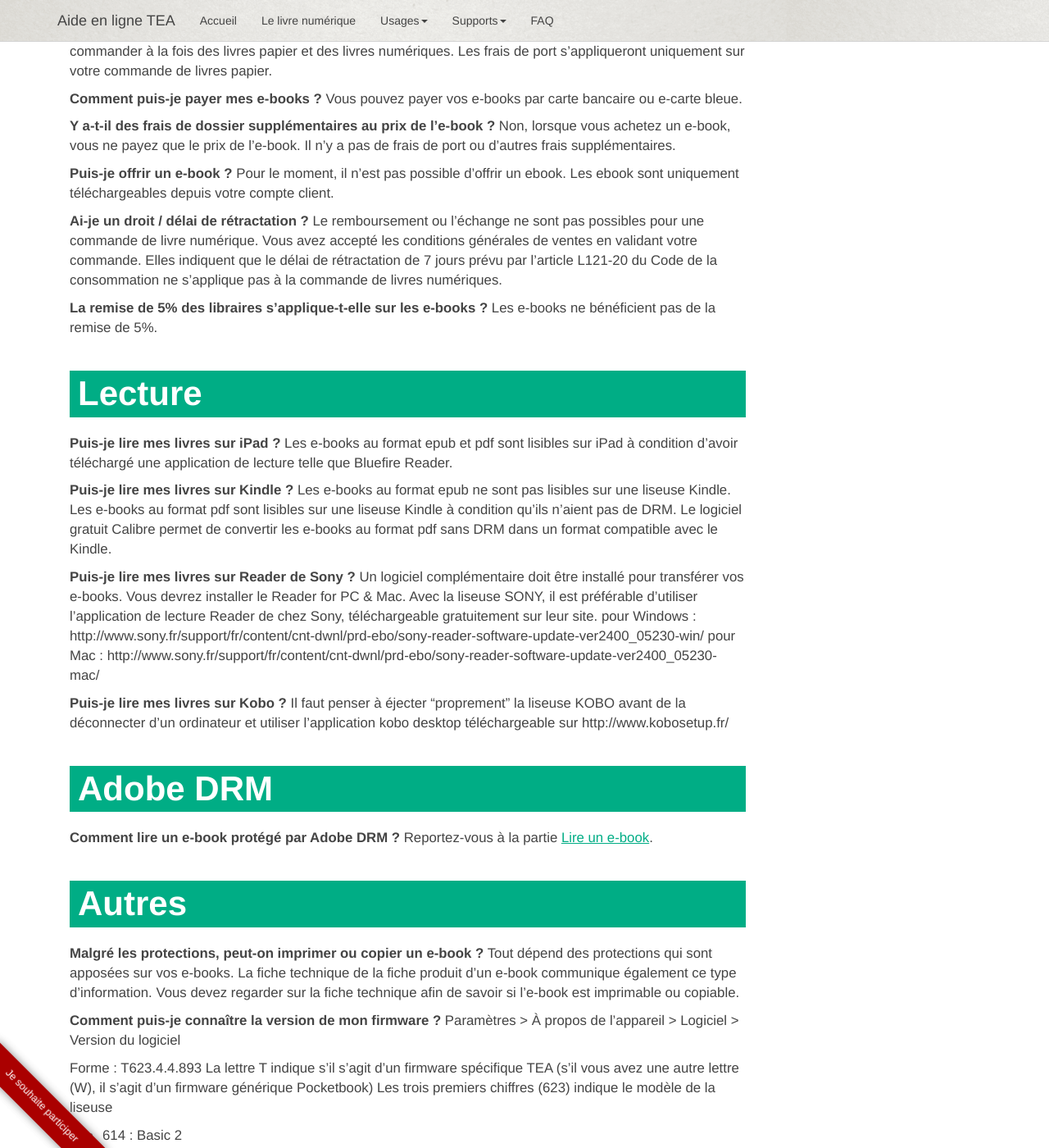
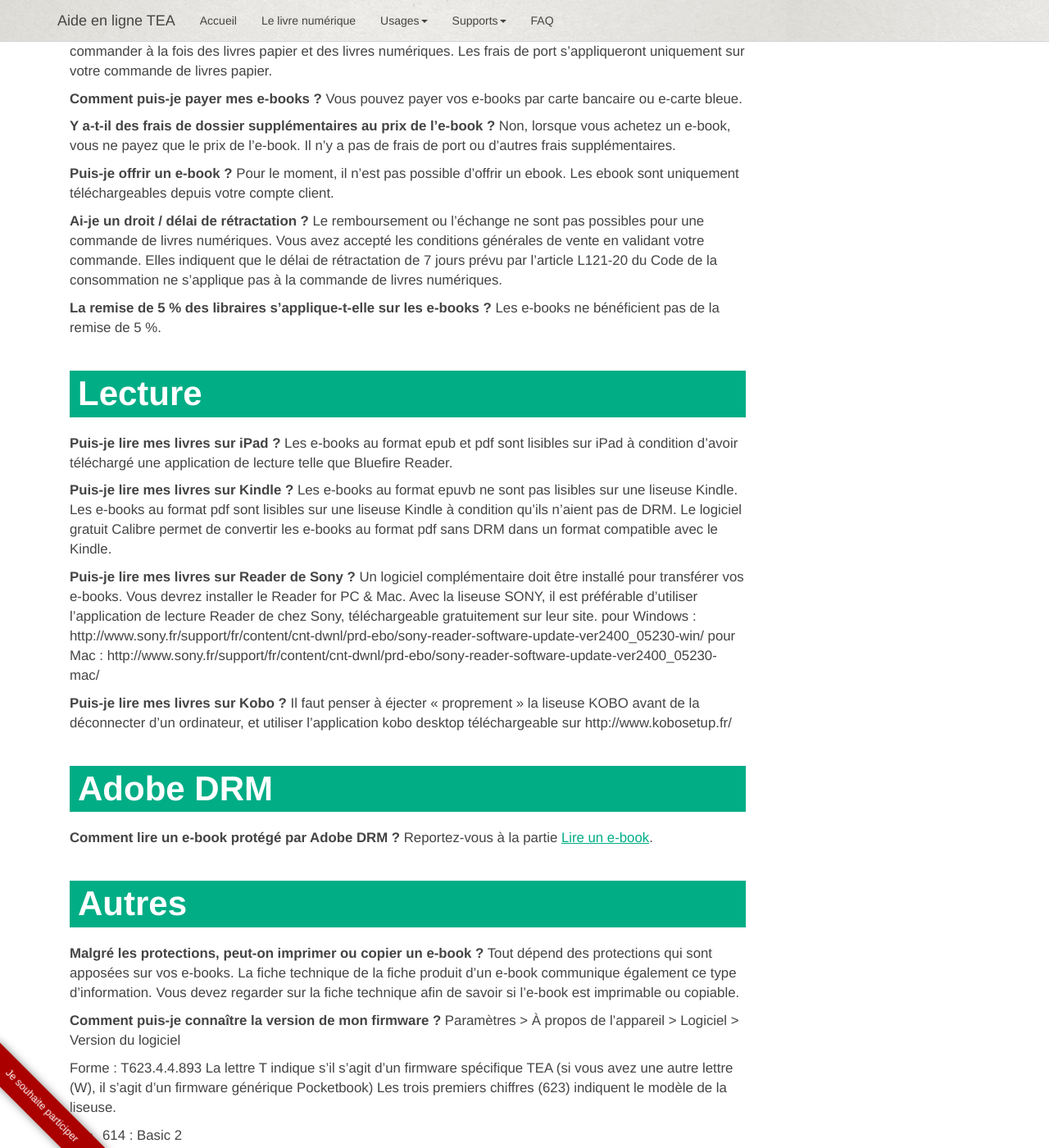
Before and after one commit to TEA-ebook/help-center, a Jekyll site: the page built from _pages/FAQ.md, in a window 1280 px wide and 1400 px high, scrolled down 355 px. Shown: the whole window at 82% size. Built offline with Jekyll 4.4.1, drawn with Linux system fonts in a browser that asks for light colours; nearby versions of some CDN libraries; Markdown is read by kramdown in place of the engine named in the settings; some of the changed text lies outside the part shown.

Commit message:
Mod: FAQ wording and typo

```diff
--- a/_pages/FAQ.md
+++ b/_pages/FAQ.md
@@ -30,50 +30,50 @@ Pour le moment, il n'est pas possible d'offrir un ebook.
 Les ebook sont uniquement téléchargeables depuis votre compte client.
 
 **Ai-je un droit / délai de rétractation ?**
-Le remboursement ou l’échange ne sont pas possibles pour une commande de livre numérique.
-Vous avez accepté les conditions générales de ventes en validant votre commande.
+Le remboursement ou l’échange ne sont pas possibles pour une commande de livres numériques.
+Vous avez accepté les conditions générales de vente en validant votre commande.
 Elles indiquent que le délai de rétractation de 7 jours prévu par l’article L121-20 du Code de la consommation ne s’applique pas à la commande de livres numériques.
 
-**La remise de 5% des libraires s’applique-t-elle sur les e-books ?**
-Les e-books ne bénéficient pas de la remise de 5%.
+**La remise de 5 % des libraires s’applique-t-elle sur les e-books ?**
+Les e-books ne bénéficient pas de la remise de 5 %.
 
 {% include anchor.html id="lecture" label="Lecture" %}
 ##Lecture
 
-**Puis-je lire mes livres sur iPad ?**
+**Puis-je lire mes livres sur iPad ?**
 Les e-books au format epub et pdf sont lisibles sur iPad à condition d'avoir téléchargé une application de lecture telle que Bluefire Reader.
 
-**Puis-je lire mes livres sur Kindle ?**
-Les e-books au format epub ne sont pas lisibles sur une liseuse Kindle.
+**Puis-je lire mes livres sur Kindle ?**
+Les e-books au format epuvb ne sont pas lisibles sur une liseuse Kindle.
 Les e-books au format pdf sont lisibles sur une liseuse Kindle à condition qu'ils n'aient pas de DRM. Le logiciel gratuit Calibre permet de convertir les e-books au format pdf sans DRM dans un format compatible avec le Kindle.
 
-**Puis-je lire mes livres sur Reader de Sony ?**
+**Puis-je lire mes livres sur Reader de Sony ?**
 Un logiciel complémentaire doit être installé pour transférer vos e-books. Vous devrez installer le Reader for PC & Mac.
 Avec la liseuse SONY, il est préférable d'utiliser l'application de lecture Reader de chez Sony, téléchargeable gratuitement sur leur site.
 pour Windows : http://www.sony.fr/support/fr/content/cnt-dwnl/prd-ebo/sony-reader-software-update-ver2400_05230-win/
 pour Mac : http://www.sony.fr/support/fr/content/cnt-dwnl/prd-ebo/sony-reader-software-update-ver2400_05230-mac/
 
-**Puis-je lire mes livres sur Kobo ?**
-Il faut penser à éjecter "proprement" la liseuse KOBO avant de la déconnecter d'un ordinateur et utiliser l'application kobo desktop téléchargeable sur http://www.kobosetup.fr/
+**Puis-je lire mes livres sur Kobo ?**
+Il faut penser à éjecter « proprement » la liseuse KOBO avant de la déconnecter d'un ordinateur, et utiliser l'application kobo desktop téléchargeable sur http://www.kobosetup.fr/
 
 {% include anchor.html id="adobe-drm" label="Adobe DRM" %}
 ##Adobe DRM
 
-**Comment lire un e-book protégé par Adobe DRM ?**
+**Comment lire un e-book protégé par Adobe DRM ?**
 Reportez-vous à la partie [Lire un e-book](/lire-ebook/).
 
 {% include anchor.html id="autres" label="Autres" %}
 ##Autres
 
-**Malgré les protections, peut-on imprimer ou copier un e-book ?**
+**Malgré les protections, peut-on imprimer ou copier un e-book ?**
 Tout dépend des protections qui sont apposées sur vos e-books. La fiche technique de la fiche produit d’un e-book communique également ce type d’information. Vous devez regarder sur la fiche technique afin de savoir si l’e-book est imprimable ou copiable.
 
-**Comment puis-je connaître la version de mon firmware ?**
+**Comment puis-je connaître la version de mon firmware ?**
 Paramètres > À propos de l'appareil > Logiciel > Version du logiciel
 
 Forme : T623.4.4.893
-La lettre T indique s'il s'agit d'un firmware spécifique TEA (s'il vous avez une autre lettre (W), il s'agit d'un firmware générique Pocketbook)
-Les trois premiers chiffres (623) indique le modèle de la liseuse
+La lettre T indique s'il s'agit d'un firmware spécifique TEA (si vous avez une autre lettre (W), il s'agit d'un firmware générique Pocketbook)
+Les trois premiers chiffres (623) indiquent le modèle de la liseuse.
 - 614 : Basic 2
 - 623 : Touch Lux
 - 624 : Basic Touch
@@ -81,4 +81,4 @@ Les trois premiers chiffres (623) indique le modèle de la liseuse
 - 630 : Sense
 - 640 : Aqua
 - 840 : InkPad
-Les autres chiffres (4.4.893) indiquent la version du firmware, s'il commence par 4 alors il s'agit d'un firmware 4 et s'il commence par 5 alors il s'agit un firmware 5.
+Les autres chiffres (4.4.893) indiquent la version du firmware. S'ils commencent par 4, alors il s'agit d'un firmware 4, et s'ils commencent par 5 alors il s'agit un firmware 5.
```
